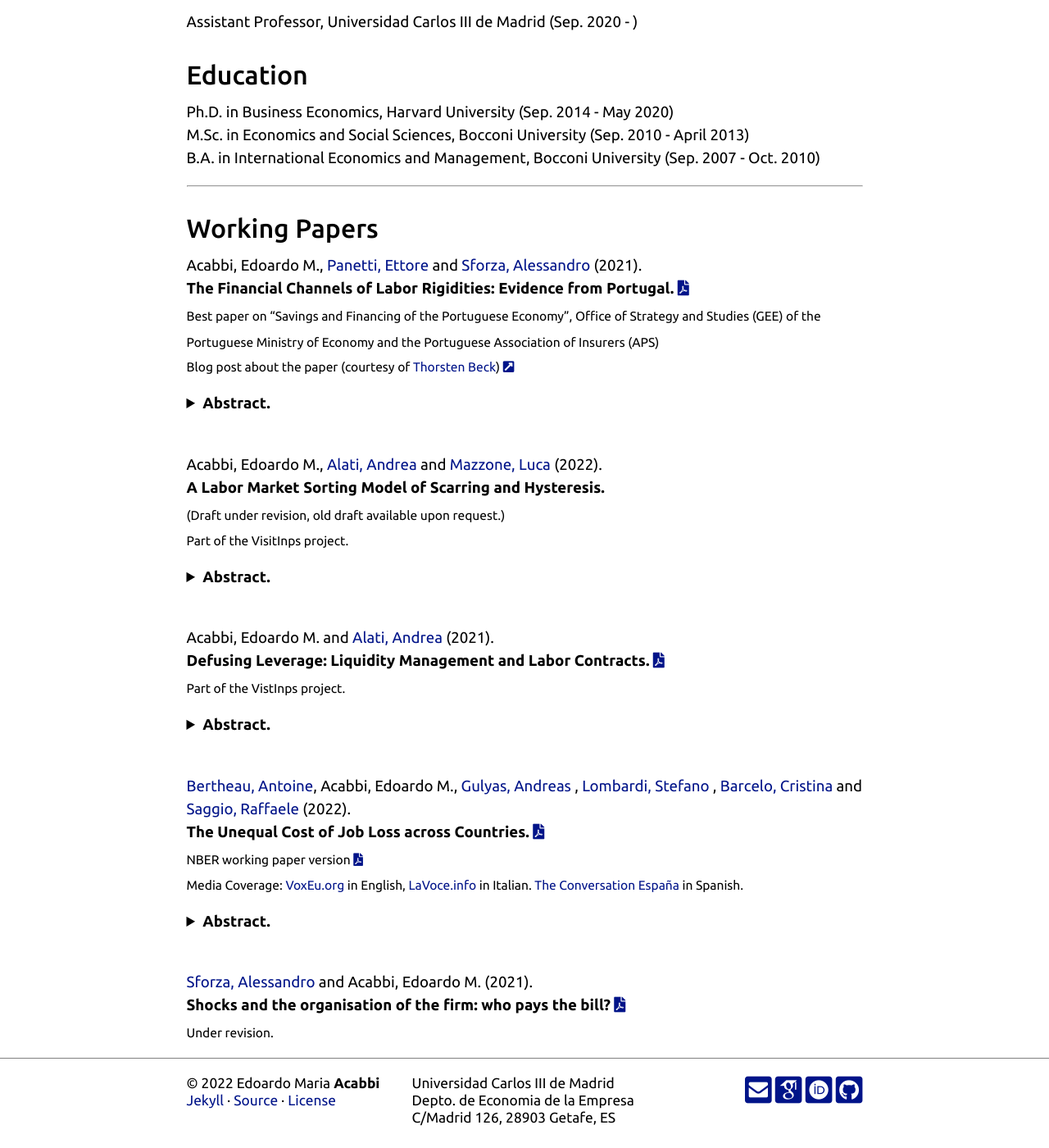
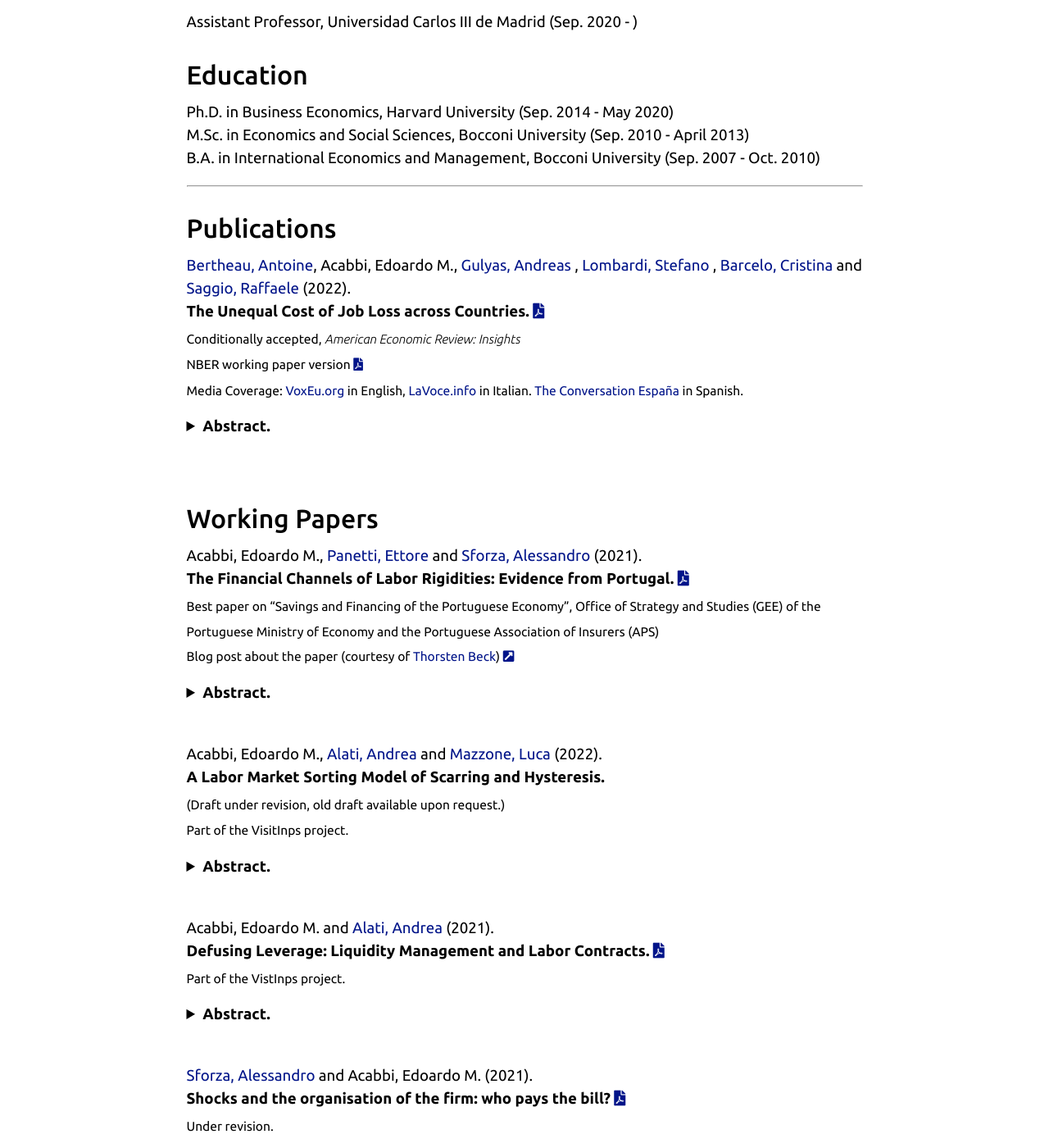
Before and after one commit to eacabbi/eacabbi.github.io, a Jekyll site: the page built from index.md, in a window 1280 px wide and 1400 px high, scrolled down 569 px. Shown: the whole window at 82% size. Built offline with Jekyll 4.4.1, drawn with Linux system fonts in a browser that asks for light colours; some web fonts are replaced; part of the change alters nothing that is shown.

Commit message:
Conditionally!

```diff
--- a/index.md
+++ b/index.md
@@ -16,10 +16,26 @@ B.A. in International Economics and Management, Bocconi University (Sep. 2007 -
 
 ---
 
+## Publications
+
+
+<a href="https://www.antoinebertheau.com/"> Bertheau, Antoine</a>, Acabbi, Edoardo M., <a href="https://sites.google.com/site/andreasgulyas/home"> Gulyas, Andreas </a>, <a href="https://stefano-lombardi.github.io/"> Lombardi, Stefano <a/>, <a href="https://www.bde.es/investigador/en/menu/people/research_staff_a/Barcelo__Cristina.html"> Barcelo, Cristina </a> and <a href="https://sites.google.com/site/raffaelesaggio/"> Saggio, Raffaele </a> (2022).
+<br>
+**The Unequal Cost of Job Loss across Countries.** <a href="{{ site.url }}/docs/JobDisplacement_AcrossEurope.pdf" class="{{ site.pdf_icon }}" title="{{ site.pdf_title }}" id="icon"></a><br>
+<sub> Conditionally accepted, _American Economic Review: Insights_ </sub> <br>
+<sub> NBER working paper version <a href="https://www.nber.org/papers/w29727" class="{{ site.pdf_icon }}" title="{{ site.pdf_title }}"  id="icon"></a> </sub><br>
+<sub> Media Coverage: <a href="https://voxeu.org/article/unequal-cost-job-loss-across-countries">VoxEu.org</a> in English, <a href="https://www.lavoce.info/archives/93689/limpatto-del-licenziamento-non-e-uguale-per-tutti/">LaVoce.info</a> in Italian. <a href="https://theconversation.com/los-trabajadores-del-sur-de-europa-pierden-mas-que-el-empleo-cuando-son-despedidos-175880">The Conversation España</a> in Spanish.</sub>
+
+<details>
+<summary><b> Abstract. </b></summary>
+
+We document the consequences of losing a job across countries using a harmonized research design. Workers in Denmark and Sweden experience the lowest earnings declines following job displacement, while workers in Italy, Spain, and Portugal experience losses three times as high. French and Austrian workers face earnings losses somewhere in-between. Key to these differences is that Southern European workers are less likely to find employment following displacement. Loss of employer-specific wage premiums accounts for 40% to 95% of withincountry wage declines. The use of active labor market policies predicts a significant portion of the cross-country heterogeneity in earnings losses.
+</details>
+<br>
 ## Working Papers
 
 Acabbi, Edoardo M., <a href="https://sites.google.com/view/ettorepanetti"> Panetti, Ettore </a> and <a href="https://sites.google.com/site/alessandrosforza87/home"> Sforza, Alessandro</a> (2021).
-**The Financial Channels of Labor Rigidities: Evidence from Portugal.** <a href="{{ site.url }}/docs/eacabbi_jmp.pdf" class="{{ site.pdf_icon }}" title="{{ site.pdf_title }}" id="icon"></a> <br/> <sub>Best paper on “Savings and Financing of the Portuguese Economy”, Office of Strategy and Studies (GEE) of the Portuguese Ministry of Economy and the Portuguese Association of Insurers (APS)</sub> <br/> <sub>Blog post about the paper (courtesy of <a href="http://www.thorstenbeck.com">Thorsten Beck</a>) <a href="http://www.thorstenbeck.com/108089829/6893607/posting/interesting-papers-april-2020" class="{{ site.link_icon }}" title="{{ site.pdf_title }}"  id="icon"></a> </sub>
+**The Financial Channels of Labor Rigidities: Evidence from Portugal.** <a href="{{ site.url }}/docs/eacabbi_jmp.pdf" class="{{ site.pdf_icon }}" title="{{ site.pdf_title }}" id="icon"></a> <br> <sub>Best paper on “Savings and Financing of the Portuguese Economy”, Office of Strategy and Studies (GEE) of the Portuguese Ministry of Economy and the Portuguese Association of Insurers (APS)</sub> <br> <sub>Blog post about the paper (courtesy of <a href="http://www.thorstenbeck.com">Thorsten Beck</a>) <a href="http://www.thorstenbeck.com/108089829/6893607/posting/interesting-papers-april-2020" class="{{ site.link_icon }}" title="{{ site.pdf_title }}"  id="icon"></a> </sub>
 
 <details>
 <summary><b> Abstract. </b></summary>
@@ -29,7 +45,7 @@ How do credit shocks affect labor market reallocation and firms’ exit, and how
 </details>
 <br>
 Acabbi, Edoardo M., <a href="https://andrealati.github.io"> Alati, Andrea </a> and <a href="https://sites.google.com/view/lucamazzone/home"> Mazzone, Luca</a> (2022).
-**A Labor Market Sorting Model of Scarring and Hysteresis.** <br/> <sub>(Draft under revision, old draft available upon request.)</sub> <br/> <sub> Part of the VisitInps project. </sub>
+**A Labor Market Sorting Model of Scarring and Hysteresis.** <br> <sub>(Draft under revision, old draft available upon request.)</sub> <br> <sub> Part of the VisitInps project. </sub>
 
 <details>
 <summary><b> Abstract. </b></summary>
@@ -39,7 +55,7 @@ This paper introduces a structural model of the labor market that features worke
 </details>
 <br>
 Acabbi, Edoardo M. and <a href="https://andrealati.github.io"> Alati, Andrea </a> (2021).
-**Defusing Leverage: Liquidity Management and Labor Contracts.** <a href="https://papers.ssrn.com/sol3/papers.cfm?abstract_id=3768825" class="{{ site.pdf_icon }}" title="{{ site.pdf_title }}" id="icon"></a><br/><sub>Part of the VistInps project.</sub>
+**Defusing Leverage: Liquidity Management and Labor Contracts.** <a href="https://papers.ssrn.com/sol3/papers.cfm?abstract_id=3768825" class="{{ site.pdf_icon }}" title="{{ site.pdf_title }}" id="icon"></a><br><sub>Part of the VistInps project.</sub>
 
 <details>
 <summary><b> Abstract. </b></summary>
@@ -48,17 +64,6 @@ Rigidities in firms' payroll structures are likely to increase the transmission
 
 </details>
 <br>
-<a href="https://www.antoinebertheau.com/"> Bertheau, Antoine</a>, Acabbi, Edoardo M., <a href="https://sites.google.com/site/andreasgulyas/home"> Gulyas, Andreas </a>, <a href="https://stefano-lombardi.github.io/"> Lombardi, Stefano <a/>, <a href="https://www.bde.es/investigador/en/menu/people/research_staff_a/Barcelo__Cristina.html"> Barcelo, Cristina </a> and <a href="https://sites.google.com/site/raffaelesaggio/"> Saggio, Raffaele </a> (2022).
-<br> **The Unequal Cost of Job Loss across Countries.** <a href="{{ site.url }}/docs/JobDisplacement_AcrossEurope.pdf" class="{{ site.pdf_icon }}" title="{{ site.pdf_title }}" id="icon"></a><br/> <sub> NBER working paper version <a href="https://www.nber.org/papers/w29727" class="{{ site.pdf_icon }}" title="{{ site.pdf_title }}"  id="icon"></a> </sub>
-<br/> <sub> Media Coverage: <a href="https://voxeu.org/article/unequal-cost-job-loss-across-countries">VoxEu.org</a> in English, <a href="https://www.lavoce.info/archives/93689/limpatto-del-licenziamento-non-e-uguale-per-tutti/">LaVoce.info</a> in Italian. <a href="https://theconversation.com/los-trabajadores-del-sur-de-europa-pierden-mas-que-el-empleo-cuando-son-despedidos-175880">The Conversation España</a> in Spanish.</sub>
-
-<details>
-<summary><b> Abstract. </b></summary>
-
-We document the consequences of losing a job across countries using a harmonized research design. Workers in Denmark and Sweden experience the lowest earnings declines following job displacement, while workers in Italy, Spain, and Portugal experience losses three times as high. French and Austrian workers face earnings losses somewhere in-between. Key to these differences is that Southern European workers are less likely to find employment following displacement. Loss of employer-specific wage premiums accounts for 40% to 95% of withincountry wage declines. The use of active labor market policies predicts a significant portion of the cross-country heterogeneity in earnings losses.
-</details>
-
-<br>
 <a href="https://sites.google.com/site/alessandrosforza87/home"> Sforza, Alessandro</a> and Acabbi, Edoardo M. (2021).
 <br> **Shocks and the organisation of the firm: who pays the bill?**  <a href="{{ site.url }}/docs/SA_mar21.pdf" class="{{ site.pdf_icon }}" title="{{ site.pdf_title }}" id="icon"></a>
-<br/> <sub>Under revision.</sub>
+<br> <sub>Under revision.</sub>
```
